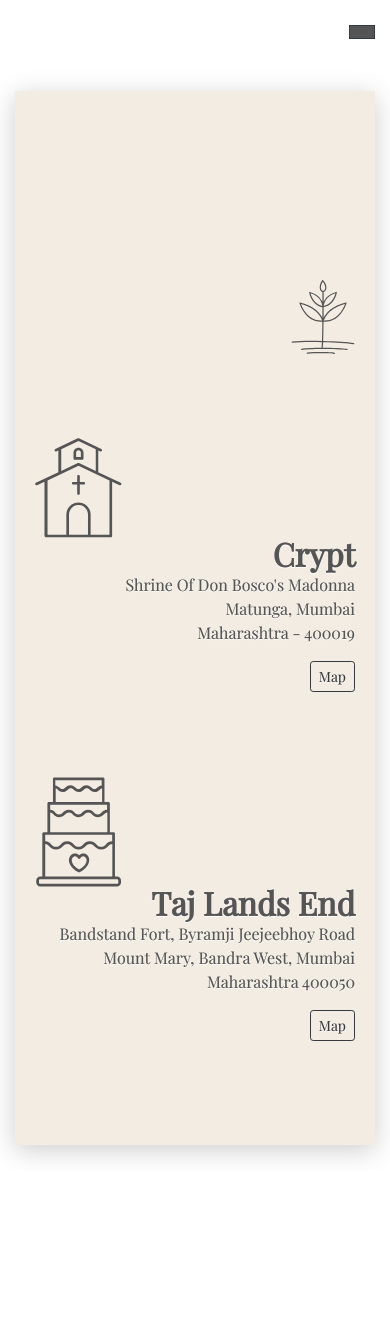
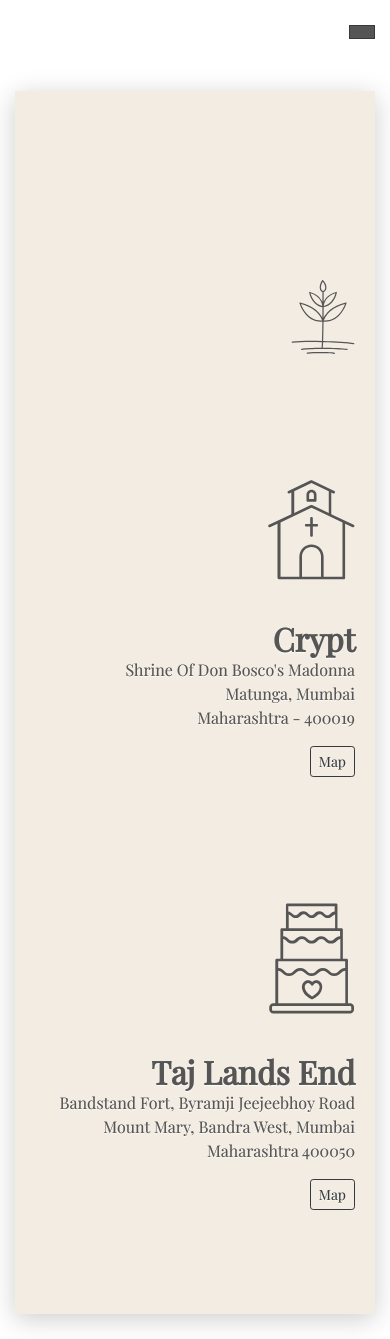
Before and after one commit to cyriac/cyriac.alreena.com, a Nuxt app: page /card/locations in a window 390 px wide. Before the commit the page ends 1171 px from the top, so only its background shows below. Built offline with nearby package versions, Linux system fonts and the light colour scheme; a web font is replaced by a local one.

Commit message:
fixed mobile on locations

```diff
--- a/pages/card/locations.vue
+++ b/pages/card/locations.vue
@@ -1,7 +1,7 @@
 <template>
   <div>
-    <div class="row address">
-      <div class="col-6 col-sm-3 text-left order-1 order-sm-12">
+    <div class="row address justify-content-end">
+      <div class="col-6 col-sm-3 order-1 order-sm-12 mini-text-right">
         <img src="/img/church.svg" width="60%"/>
       </div>
       <div class="col-sm-9 col-12 text-right order-12 order-sm-1">
@@ -14,8 +14,8 @@
         <a class="btn btn-sm btn-outline-dark" href="https://goo.gl/maps/KnPfCLkyhmH2" target="_blank">Map</a>
       </div>
     </div>
-    <div class="row address">
-      <div class="col-6 col-sm-3 text-left order-1 order-sm-12">
+    <div class="row address justify-content-end">
+      <div class="col-6 col-sm-3 order-1 order-sm-12 mini-text-right">
         <img src="/img/cake.svg" width="60%"/>
       </div>
       <div class="col-sm-9 col-12 text-right order-12 order-sm-1">
@@ -43,6 +43,17 @@
     font-weight: bold;
   }
 }
+@media (max-width: 575px) {
+  .mini-text-right {
+    text-align: right;
+  }
+  .address {
+    img {
+      margin: 5vh 0;
+      text-align: right;
+    }
+  }
+}
 </style>
 
 <script>
```
